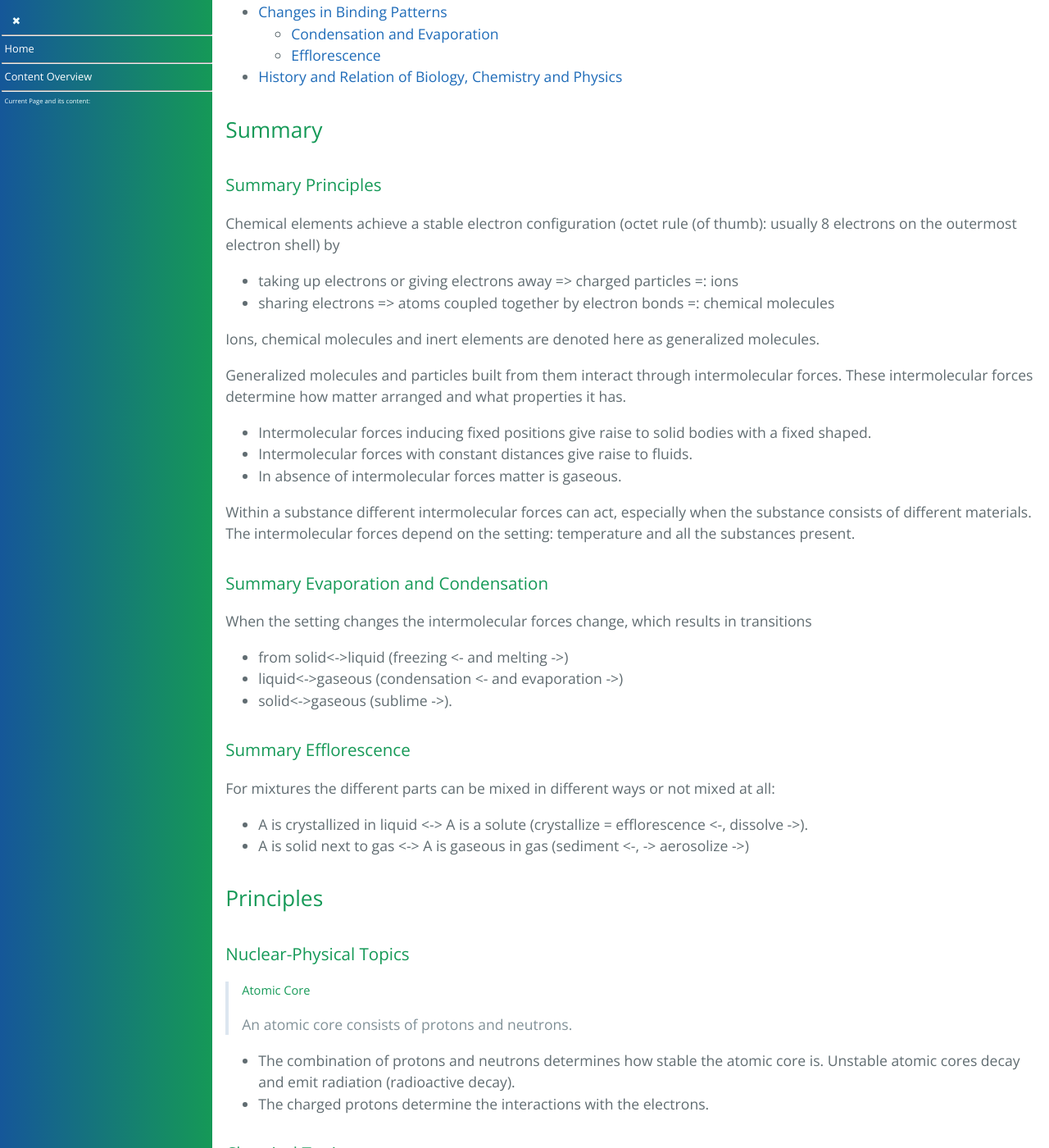
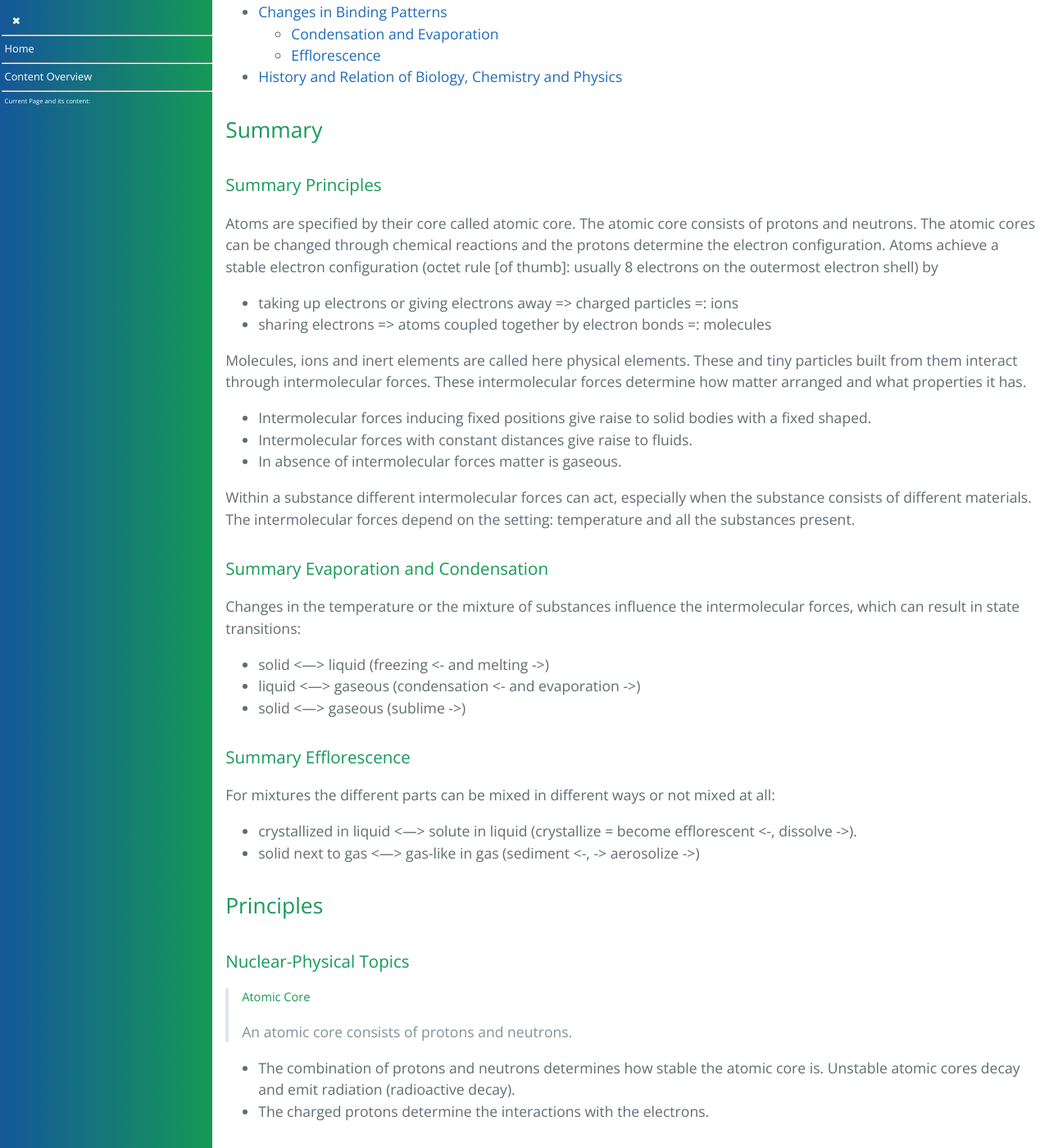
Before and after one commit to forestgrape/coronavirus, a Jekyll site: the page built from 9_physics/aggregations_of_atoms.md, in a window 1280 px wide and 1400 px high, scrolled down 641 px. Shown: the whole window at 82% size. Built offline with Jekyll 4.4.1, drawn with Linux system fonts in a browser that asks for light colours; our own code applies the rules of GitHub Pages for plain Markdown files; some of the changed text lies outside the part shown.

Commit message:
clarifications

```diff
--- a/9_physics/aggregations_of_atoms.md
+++ b/9_physics/aggregations_of_atoms.md
@@ -23,13 +23,11 @@
 
 ## Summary
 ### Summary Principles
-Chemical elements achieve a stable electron configuration (octet rule (of thumb): usually 8 electrons on the outermost electron shell) by
+Atoms are specified by their core called atomic core. The atomic core consists of protons and neutrons. The atomic cores can be changed through chemical reactions and the protons determine the electron configuration. Atoms achieve a stable electron configuration (octet rule [of thumb]: usually 8 electrons on the outermost electron shell) by
 * taking up electrons or giving electrons away => charged particles =: ions
-* sharing electrons => atoms coupled together by electron bonds =: chemical molecules
+* sharing electrons => atoms coupled together by electron bonds =: molecules
 
-Ions, chemical molecules and inert elements are denoted here as generalized molecules.
-
-Generalized molecules and particles built from them interact through intermolecular forces. These intermolecular forces determine how matter arranged and what properties it has.
+Molecules, ions and inert elements are called here physical elements. These and tiny particles built from them interact through intermolecular forces. These intermolecular forces determine how matter arranged and what properties it has.
 
 * Intermolecular forces inducing fixed positions give raise to solid bodies with a fixed shaped.
 * Intermolecular forces with constant distances give raise to fluids.
@@ -38,17 +36,20 @@ Generalized molecules and particles built from them interact through intermolecu
 Within a substance different intermolecular forces can act, especially when the substance consists of different materials. The intermolecular forces depend on the setting: temperature and all the substances present.
 
 ### Summary Evaporation and Condensation
-When the setting changes the intermolecular forces change, which results in transitions
-* from solid<->liquid (freezing <- and melting ->)
-* liquid<->gaseous (condensation <- and evaporation ->)
-* solid<->gaseous (sublime ->).
+Changes in the temperature or the mixture of substances influence the intermolecular forces, which can result in state transitions:
+* solid <---> liquid (freezing <- and melting ->)
+* liquid <---> gaseous (condensation <- and evaporation ->)
+* solid <---> gaseous (sublime ->)
 
 ### Summary Efflorescence
 For mixtures the different parts can be mixed in different ways or not mixed at all:
-* A is crystallized in liquid <-> A is a solute (crystallize = efflorescence <-, dissolve ->).
-* A is solid next to gas <-> A is gaseous in gas (sediment <-, -> aerosolize ->)
+* crystallized in liquid <---> solute in liquid (crystallize = become efflorescent <-, dissolve ->).
+* solid next to gas <---> gas-like in gas (sediment <-, -> aerosolize ->)
+
+
 
 ## Principles
+
 ### Nuclear-Physical Topics
 
 > ##### Atomic Core
@@ -113,25 +114,20 @@ Generalized molecules can be charged in two ways:
 
 
 
-
-
 ## Bindings give Matter Structure and State
 
 > in work and incomplete and explorative
 
 #### Bindings induce Constant Positions
 The atoms can *not* move respect to each other without breaking the bindings.
-
 -> Solid matter
 
 #### Bindings induce Constant Distances
 Generalized molecules interact through intramolecular forces (which are minimized at a certain distance). The average distance between molecules is constant but the molecules move freely  with respect to each other.
-
 -> Liquid
 
 #### No Bindings
 Generalized molecules fly around freely and only interact upon collision.
-
 -> Gas
 
 #### Mixed Bindings
```
